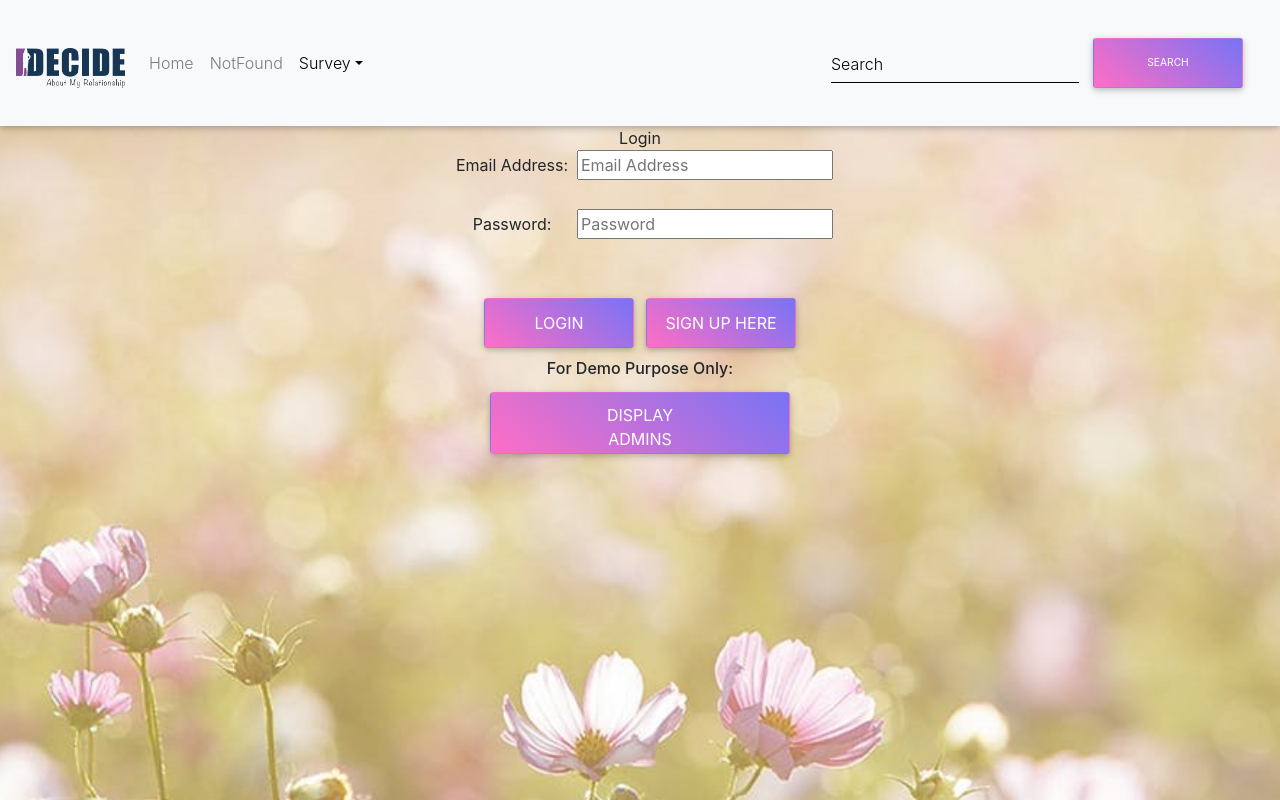
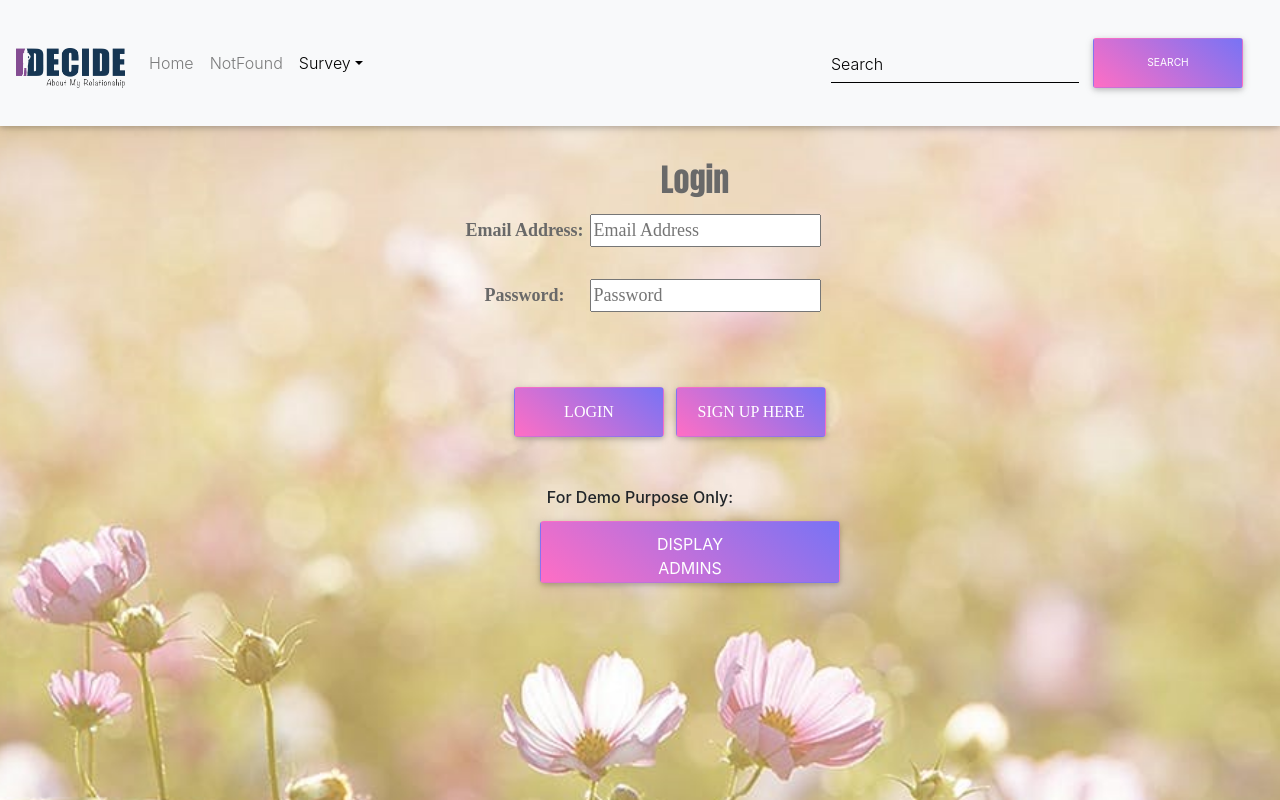
Before and after one commit to ccarner/SWEN90013-2020-ID, a React (Create React App) app in the folder frontend/idecide/: page /loginComponent/loginPage in a window 1280 px wide. Built offline with nearby package versions, Linux system fonts and the light colour scheme.

Commit message:
Recover login and Register pages font enhancemnt

```diff
--- a/frontend/idecide/src/CSS/survey.css
+++ b/frontend/idecide/src/CSS/survey.css
@@ -1,37 +1,30 @@
-  .sliderContainer {
-    padding: 1em 0 1em 0;
-    color:purple;
+.slidecontainer {
+  width: 100%;
 }
 
 .slider {
   -webkit-appearance: none;
-    -moz-appearance: none;
-    appearance: none;
-    width: 50%;
+  width: 100%;
   height: 25px;
-    background:white;
+  background: linear-gradient(90deg, red, yellow, green);
   outline: none;
   opacity: 0.7;
-    -webkit-transition: .2s;
-    transition: opacity .2s;
+  -webkit-transition: 0.2s;
+  transition: opacity 0.2s;
 }
 
 .slider:hover {
   opacity: 1;
 }
 
-  input[type = "range"]::-webkit-slider-thumb {
+.slider::-webkit-slider-thumb {
   -webkit-appearance: none;
-    -moz-appearance: none;
   appearance: none;
-    box-shadow: 0 0 2px;
-    width: 2.6rem;
-    height: 1.6rem;
-    background: linear-gradient(90deg, white,rgb(167, 125, 167), rgb(174, 86, 182));;
+  width: 25px;
+  height: 25px;
+  background: purple;
   cursor: pointer;
 }
-
-
 
 .slider::-moz-range-thumb {
   width: 25px;
@@ -40,80 +33,81 @@
   cursor: pointer;
 }
 
-
-  .sliderLabel{
-    display: inline-block;
-    width: 10%;
+/* these all the CSS related to the loginpage and registration page  */
+.padding-1 {
+  padding-top: 10px;
+  padding-bottom: 10px;
+  text-decoration: solid;
+  text-align: center;
+  font-size: xx-large;
+  padding-left: 110px;
+  font-family: Impact, Haettenschweiler, "Arial Narrow Bold", sans-serif,
+    monospace;
 }
 
-
-  .surveyIcon{
-    display: inline-block;
-    margin: 2em 0.5em 2em 0.5em;
+.login-form {
+  padding-top: 10px;
+  padding-bottom: 10px;
+  padding-left: 60px;
 }
 
-
-  .surveyIcon:hover{
-    cursor: pointer;
-    transition: 0.3s ease;
-    opacity: 0.6;
+.login-form2 {
+  padding: top 5px;
+  padding-left: 100px;
 }
 
-
-  .questionContainer{
-    background: rgba(233, 231, 233, 0.753);
-    /* margin: 2em 2em 2em 2em; */
-    padding: 3em 0em 3em 0em;
+.font-of-input-box {
+  font-size: xx-large;
+  font-weight: bolder;
+  font-family: New Century;
+  font-size: large;
+  padding-top: 20px;
+  padding-bottom: 20px;
+  align-self: center;
+  text-align: center;
+  margin-bottom: 10px;
+  color: dimgray;
 }
 
-  .numInput{
-    color:purple;
-    text-align: center;
-    width: 4em;
-    background: none;
-    border-color: rgb(167, 125, 167);
-    outline: 0;
-    border-radius: 3px;
-    box-shadow: inset 0 1 1px 1px plum, 0 0 8px rgb(167, 125, 167);
+.font1 {
+  font-size: xx-large;
+  font: outline;
+  font-stretch: wider;
+  font-family: "Lucida Sans", "Lucida Sans Regular", "Lucida Grande",
+    "Lucida Sans Unicode", Geneva, Verdana, sans-serif;
+  font-weight: unset;
+  padding-bottom: 5px;
+  color: midnightblue;
 }
 
-  input::-webkit-inner-spin-button,
-  input::-webkit-outer-spin-button {
-    -webkit-appearance: none;
+.Top-Form {
+  margin-top: 10px;
+  text-align: center;
+  align-content: center;
+  font-size: large;
+  font-family: Arial, Helvetica, sans-serif;
+  padding-top: 10px;
+  text-shadow: blueviolet;
+  text-decoration: dashed;
+  font-weight: bold;
+  text-indent: 500px;
+  padding-bottom: 10px;
 }
 
-  input[type=number] {
-    -moz-appearance: textfield;
+.text.box.size {
+  margin-top: 10px;
+  margin-bottom: 10px;
+  padding-top: 5px;
+  padding-bottom: 5px;
+  size: 100px;
 }
 
-  .radio-toolbar {
-    margin: 2em 0 2em 0;
+.radio {
+  text-align: center;
+  margin: 0 10px 0 10px;
 }
 
-  .radio-toolbar input[type="radio"] {
-    opacity: 0;
-    position: fixed;
-    width: 0;
+.label {
+  text-align: center;
+  margin: 0 10px 0 10px;
 }
-
-  .radio-toolbar label {
-      display: inline-block;
-      background-color: rgb(221, 221, 221);
-      padding: 1em 0em;
-      border: 2px solid #444;
-      border-radius: 4px;
-  }
-
-  .radio-toolbar label:hover {
-    background-color: #dfd;
-  }
-
-  .radio-toolbar input[type="radio"]:focus + label {
-      border: 0.1em dashed rgb(129, 48, 125);
-
-  }
-
-  .radio-toolbar input[type="radio"]:checked + label {
-      background-color: rgba(172, 13, 172, 0.651);
-      border-color: purple;
-  }
```
Lines whose indentation alone changed are shown as unchanged.
